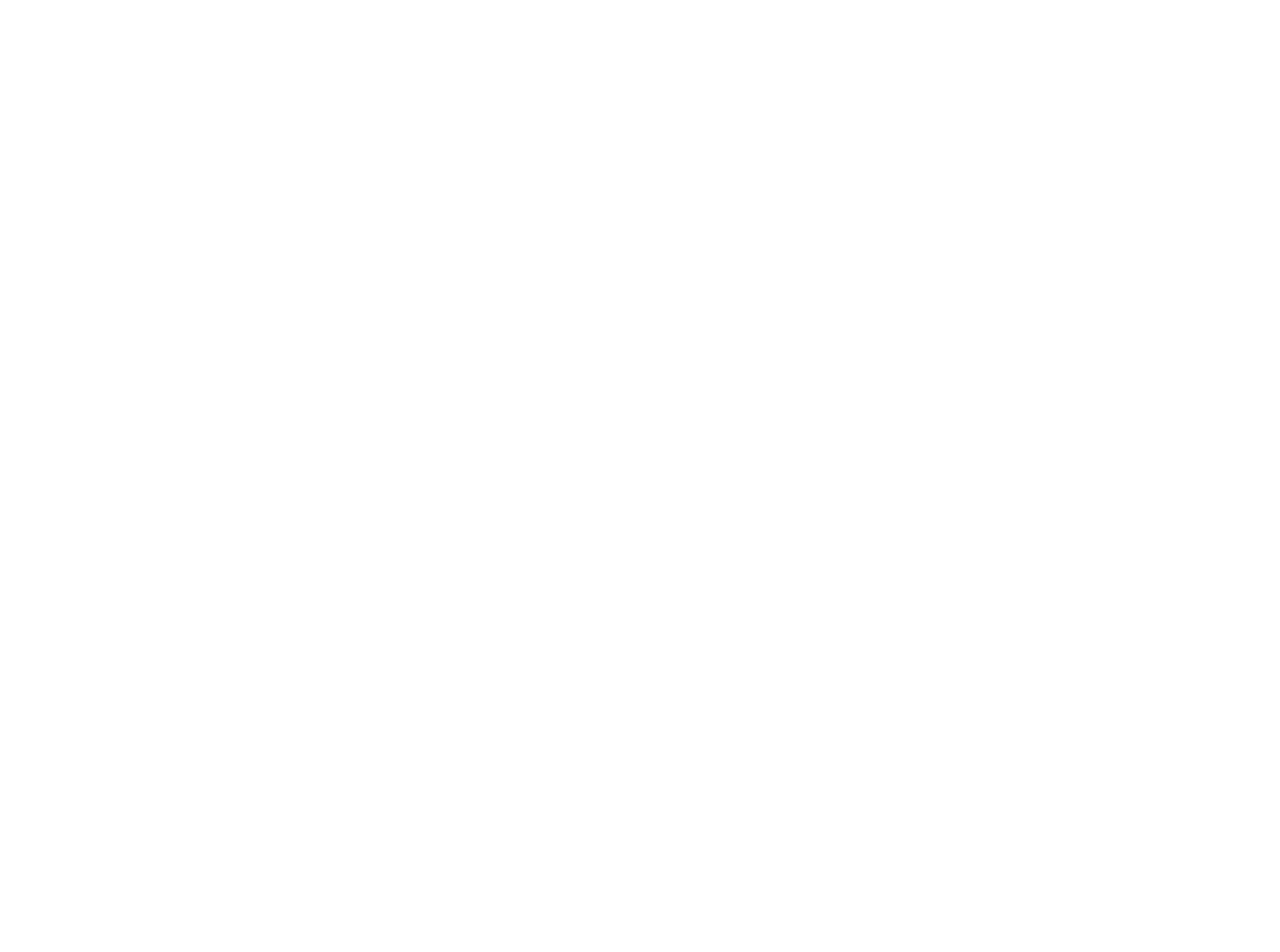
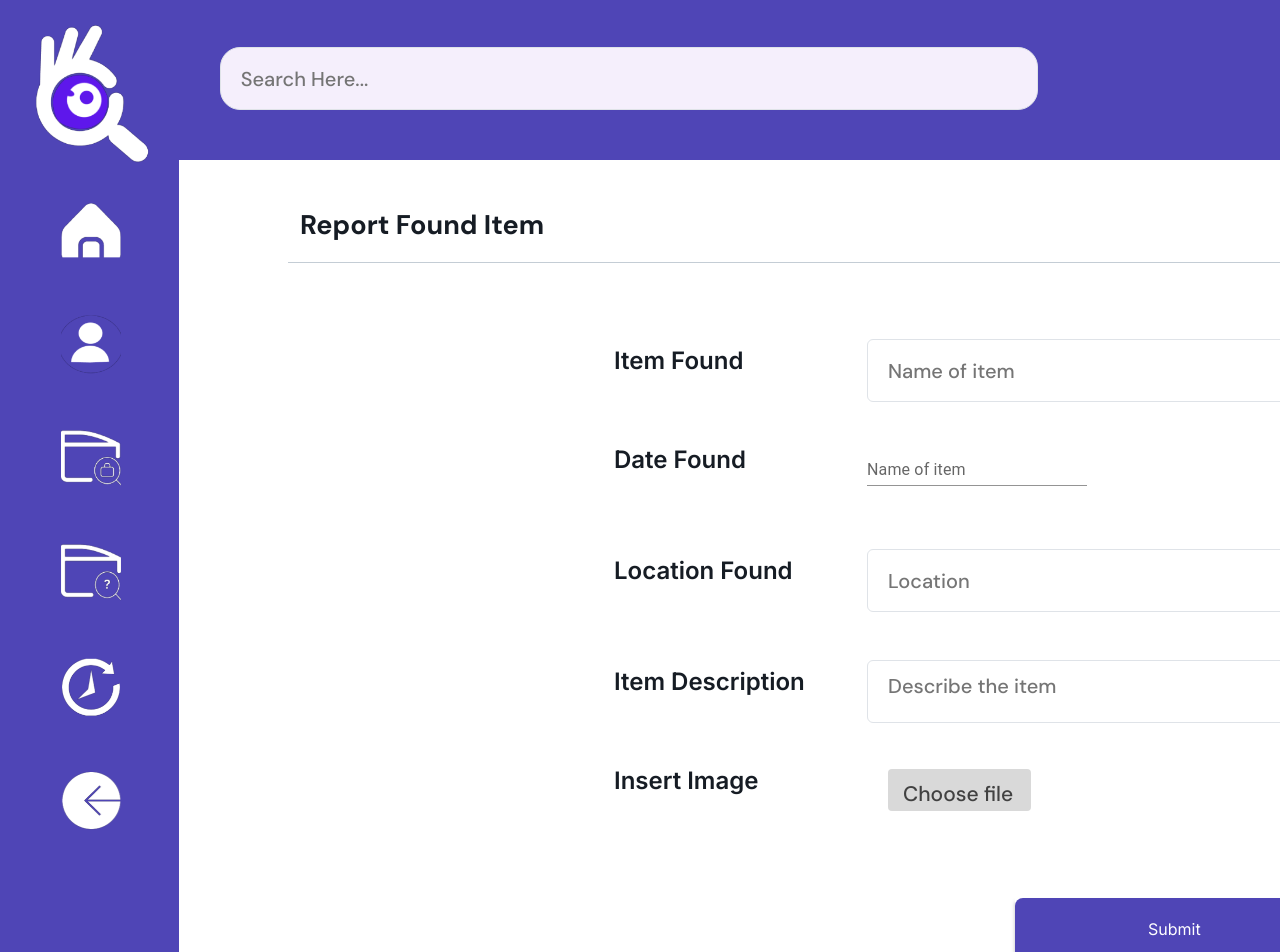
Before and after one commit to hanako0311/LFMS, a React (Create React App) app: page /report-found-items in a window 1280 px wide. Before the commit this address had no page. Shown: the top 952 px of the page. Before the commit the page ends 800 px from the top, so only its background shows below. Built offline with nearby package versions, Linux system fonts and the light colour scheme.

Commit message:
Modified

```diff
--- a/src/App.js
+++ b/src/App.js
@@ -43,14 +43,11 @@
         <Route path="/register" element={<Registration />} />
         <Route path="/login" element={<Login />} />
         <Route path="/home" element={<Home />} />
-        <Route path="/formfound" element={<ReportFoundItems />} />
-        <Route path="/formlost" element={<ReportLostItems />} />
+        <Route path="/report-found-items" element={<ReportFoundItems />} />
+        <Route path="/report-lost-items" element={<ReportLostItems />} />
       </Routes>
     </Router>
   );
 };
 
 export default App;
-
-/*<Route path="/home" element={<Home />} />
-        <Route path="/formfound" element={<FormFound />} /> */
--- a/src/Homepage/Home.js
+++ b/src/Homepage/Home.js
@@ -1,5 +1,6 @@
 import { useCallback } from "react";
 import "./home.css";
+import { useNavigate } from "react-router-dom";
 import LostButtonImage from './/lost-btn.png';
 import userImage from './Placeholder.png';
 import logo from './LF splash 1.png';
@@ -19,6 +20,8 @@
 import heart from './heart.png';
 
 const Home = () => {
+  const navigate = useNavigate();
+
   const onContainer1Click = useCallback(() => {
     // Please sync "Dashboard Lost Items" to the project
   }, []);
@@ -27,13 +30,13 @@
     // Please sync "Status/Claim Item Owner Side" to the project
   }, []);
 
-  const onReportLostContainerClick = useCallback(() => {
-    // Please sync "Report Lost Items" to the project
-  }, []);
+  const onReportLostClick = useCallback(() => {
+    navigate("/report-lost-items"); // Update with your form's route
+  }, [navigate]);
 
   const onReportFoundClick = useCallback(() => {
-    // Please sync "Report Found Items" to the project
-  }, []);
+    navigate("/report-found-items"); // Update with your form's route
+  }, [navigate]);
 
   const onProfileClick = useCallback(() => {
     // Please sync "Profile" to the project
@@ -282,7 +285,7 @@
         <div className="bg1" />
         <img className="top-menu-item" alt="" src="/line1.svg" />
         <div className="nav">
-          <div className="report-lost" onClick={onReportLostContainerClick}>
+          <div className="report-lost" onClick={onReportLostClick}>
             <img className="group-icon" alt="" src={lost1} />
             <div className="search-dollar-search-pay-prod">
               <img
--- a/src/Report Found/ReportFoundItems.js
+++ b/src/Report Found/ReportFoundItems.js
@@ -2,10 +2,17 @@
 import { AdapterDateFns } from "@mui/x-date-pickers/AdapterDateFns";
 import { useCallback, useState } from "react";
 import "./ReportFoundItems.css";
+import { useNavigate } from "react-router-dom";
 
 const ReportFoundItems = () => {
+  const navigate = useNavigate();
+
   const [inputTextDateTimePickerValue, setInputTextDateTimePickerValue] =
     useState(null);
+
+  const onHomePageClick = useCallback(() => {
+    navigate("/home");
+  }, [navigate]);
 
   const onUserContainerClick = useCallback(() => {
     // Please sync "Profile" to the project
@@ -19,17 +26,13 @@
     // Please sync "Successful reported found items" to the project
   }, []);
 
-  const onReportLostContainerClick = useCallback(() => {
-    // Please sync "Report Lost Items" to the project
-  }, []);
+  const onReportLostClick = useCallback(() => {
+    navigate("/report-lost-items"); // Update with your form's route
+  }, [navigate]);
 
-  const onHomeClick = useCallback(() => {
-    // Please sync "Dashboard Found Items - Default" to the project
-  }, []);
-
-  const onLFSplash5Click = useCallback(() => {
-    // Please sync "Dashboard Found Items - Default" to the project
-  }, []);
+  const onSignOutClick = useCallback(() => {
+    navigate("/");
+  }, [navigate]);
 
   return (
     <LocalizationProvider dateAdapter={AdapterDateFns}>
@@ -54,12 +57,12 @@
           <div className="bg1" />
             <button className="logo" id="logo" />
           <div className="nav">
-            <button className="home-button" id="home" />
+            <button className="home-button" id="home" onClick={onHomePageClick}/>
             <button className="profile-button" id="profile" />
             <button className="found" id="found" />
-            <button className="lost" id="history" />
+            <button className="lost" id="history" onClick={onReportLostClick}/>
             <button className="view-history" id="history" />
-            <button className="back" id="back" />
+            <button className="back" id="back" onClick={onSignOutClick}/>
           </div>
         </div>
         <div className="report-found-items-child" />
--- a/src/Report Lost/ReportLostItems.js
+++ b/src/Report Lost/ReportLostItems.js
@@ -2,10 +2,17 @@
 import { AdapterDateFns } from "@mui/x-date-pickers/AdapterDateFns";
 import { useCallback, useState } from "react";
 import "./ReportLostItems.css";
+import { useNavigate } from "react-router-dom";
 
 const ReportLostItems = () => {
+  const navigate = useNavigate();
+
   const [inputTextDateTimePickerValue, setInputTextDateTimePickerValue] =
     useState(null);
+
+  const onHomePageClick = useCallback(() => {
+    navigate("/home");
+  }, [navigate]);
 
   const onUserContainerClick = useCallback(() => {
     // Please sync "Profile" to the project
@@ -19,17 +26,13 @@
     // Please sync "Successful reported lost items" to the project
   }, []);
 
-  const onReportLostContainerClick = useCallback(() => {
-    // Please sync "Report Lost Items" to the project
-  }, []);
+  const onReportFoundClick = useCallback(() => {
+    navigate("/report-found-items"); // Update with your form's route
+  }, [navigate]);
 
-  const onHomeClick = useCallback(() => {
-    // Please sync "Dashboard Found Items - Default" to the project
-  }, []);
-
-  const onLFSplash5Click = useCallback(() => {
-    // Please sync "Dashboard Found Items - Default" to the project
-  }, []);
+  const onSignOutClick = useCallback(() => {
+    navigate("/"); // Update with your form's route
+  }, [navigate])
 
   return (
     <LocalizationProvider dateAdapter={AdapterDateFns}>
@@ -54,12 +57,12 @@
           <div className="bg1" />
             <button className="logo" id="logo" />
           <div className="nav">
-            <button className="home-button" id="home" />
+            <button className="home-button" id="home" onClick={onHomePageClick} />
             <button className="profile-button" id="profile" />
-            <button className="lost" id="lost" />
+            <button className="found" id="found" onClick={onReportFoundClick} />
             <button className="lost" id="history" />
             <button className="view-history" id="history" />
-            <button className="back" id="back" />
+            <button className="back" id="back" onClick={onSignOutClick}/>
           </div>
         </div>
         <div className="report-lost-items-child" />
```
